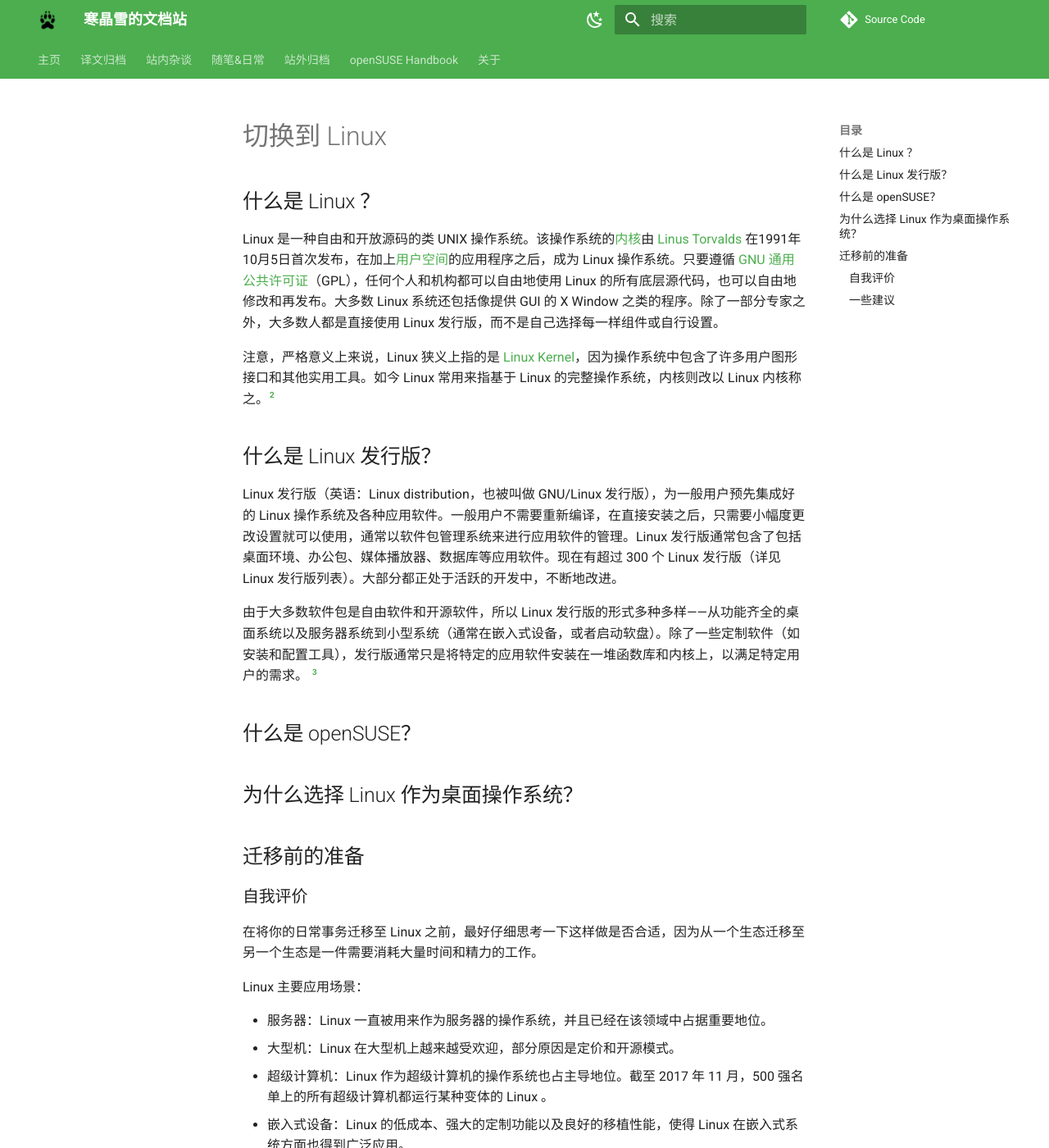
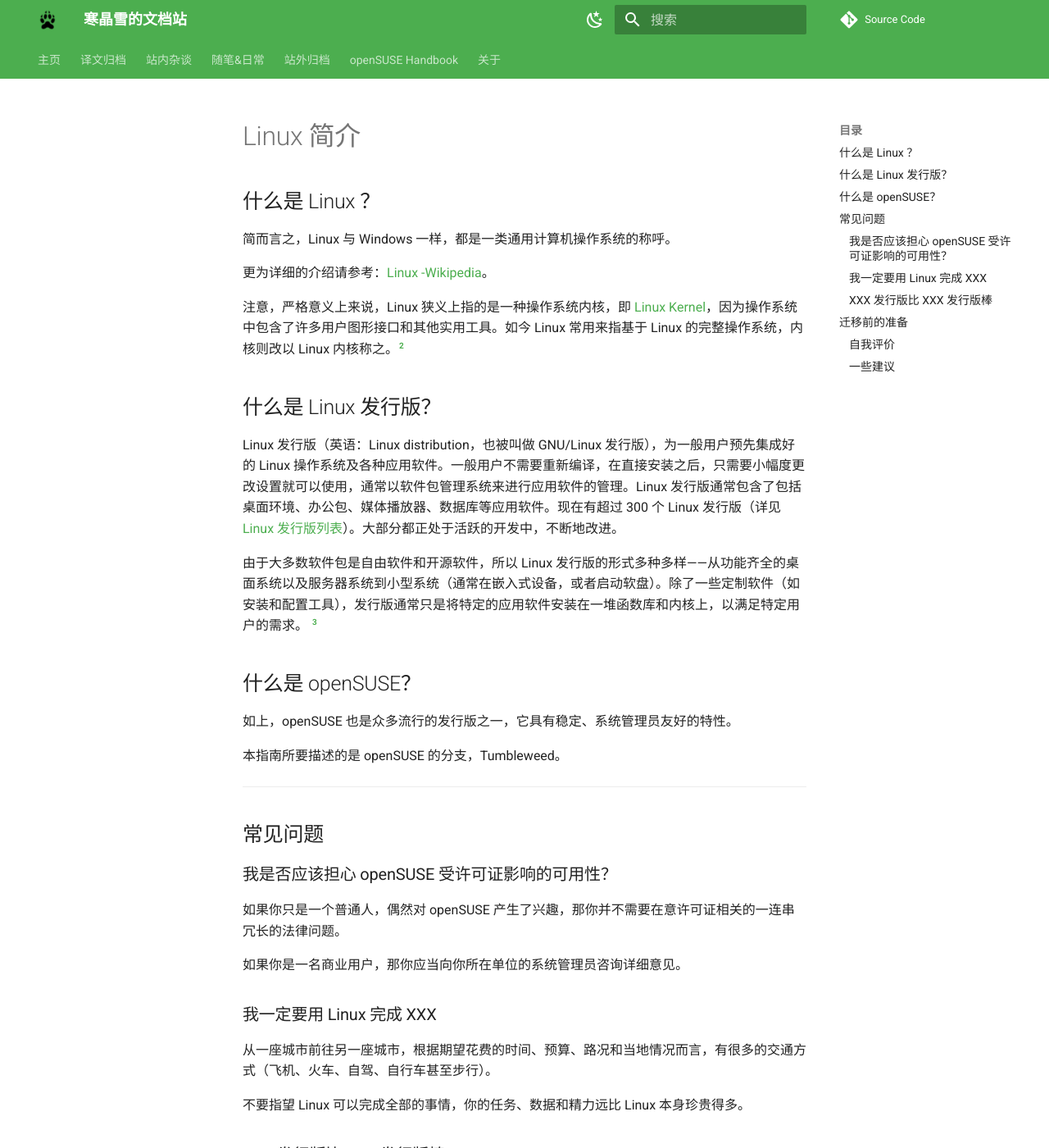
Before and after one commit to Hanjingxue-Boling/Whiteboard, an MkDocs documentation site: the page built from docs/handbook/entry/prologue/switch-to-linux.md, in a window 1280 px wide and 1400 px high. Shown: the whole window at 82% size. Built offline with MkDocs 1.6.1 and Material for MkDocs 9.7.7, drawn with Linux system fonts in a browser that asks for light colours; comment, search, counter and statistics services are not loaded; some of the changed text lies outside the part shown.

Commit message:
2022-07-26-01

```diff
--- a/docs/handbook/entry/prologue/switch-to-linux.md
+++ b/docs/handbook/entry/prologue/switch-to-linux.md
@@ -1,24 +1,50 @@
 ---
-title: "切换到 Linux"
-description: "切换到Linux之前应当了解的一些事项。"
-lead: "在开始非凡的 GNU/Linux 之旅之前，您应当了解这些。"
+title: "Linux 简介"
 ---
 
 ## 什么是 Linux ？
 
-Linux 是一种自由和开放源码的类 UNIX 操作系统。该操作系统的[内核](https://en.wikipedia.org/wiki/Kernel_(operating_system))由 [Linus Torvalds](https://en.wikipedia.org/wiki/Linus_Torvalds) 在1991年10月5日首次发布，在加上[用户空间](https://en.wikipedia.org/wiki/User_space_and_kernel_space)的应用程序之后，成为 Linux 操作系统。只要遵循 [GNU 通用公共许可证](https://en.wikipedia.org/wiki/GNU_General_Public_License)（GPL），任何个人和机构都可以自由地使用 Linux 的所有底层源代码，也可以自由地修改和再发布。大多数 Linux 系统还包括像提供 GUI 的 X Window 之类的程序。除了一部分专家之外，大多数人都是直接使用 Linux 发行版，而不是自己选择每一样组件或自行设置。
+简而言之，Linux 与 Windows 一样，都是一类通用计算机操作系统的称呼。
 
-注意，严格意义上来说，Linux 狭义上指的是 [Linux Kernel](https://en.wikipedia.org/wiki/Linux_kernel)，因为操作系统中包含了许多用户图形接口和其他实用工具。如今 Linux 常用来指基于 Linux 的完整操作系统，内核则改以 Linux 内核称之。[^1]
+更为详细的介绍请参考：[Linux -Wikipedia](https://en.wikipedia.org/wiki/Linux)。
+
+注意，严格意义上来说，Linux 狭义上指的是一种操作系统内核，即 [Linux Kernel](https://en.wikipedia.org/wiki/Linux_kernel)，因为操作系统中包含了许多用户图形接口和其他实用工具。如今 Linux 常用来指基于 Linux 的完整操作系统，内核则改以 Linux 内核称之。[^1]
 
 ## 什么是 Linux 发行版？
 
-Linux 发行版（英语：Linux distribution，也被叫做 GNU/Linux 发行版），为一般用户预先集成好的 Linux 操作系统及各种应用软件。一般用户不需要重新编译，在直接安装之后，只需要小幅度更改设置就可以使用，通常以软件包管理系统来进行应用软件的管理。Linux 发行版通常包含了包括桌面环境、办公包、媒体播放器、数据库等应用软件。现在有超过 300 个 Linux 发行版（详见 Linux 发行版列表）。大部分都正处于活跃的开发中，不断地改进。
+Linux 发行版（英语：Linux distribution，也被叫做 GNU/Linux 发行版），为一般用户预先集成好的 Linux 操作系统及各种应用软件。一般用户不需要重新编译，在直接安装之后，只需要小幅度更改设置就可以使用，通常以软件包管理系统来进行应用软件的管理。Linux 发行版通常包含了包括桌面环境、办公包、媒体播放器、数据库等应用软件。现在有超过 300 个 Linux 发行版（详见 [Linux 发行版列表](https://en.wikipedia.org/wiki/List_of_Linux_distributions)）。大部分都正处于活跃的开发中，不断地改进。
 
 由于大多数软件包是自由软件和开源软件，所以 Linux 发行版的形式多种多样——从功能齐全的桌面系统以及服务器系统到小型系统（通常在嵌入式设备，或者启动软盘）。除了一些定制软件（如安装和配置工具），发行版通常只是将特定的应用软件安装在一堆函数库和内核上，以满足特定用户的需求。 [^2]
 
 ## 什么是 openSUSE？
 
-## 为什么选择 Linux 作为桌面操作系统？
+如上，openSUSE 也是众多流行的发行版之一，它具有稳定、系统管理员友好的特性。
+
+本指南所要描述的是 openSUSE 的分支，Tumbleweed。
+
+----
+
+## 常见问题
+
+### 我是否应该担心 openSUSE 受许可证影响的可用性？
+
+如果你只是一个普通人，偶然对 openSUSE 产生了兴趣，那你并不需要在意许可证相关的一连串冗长的法律问题。
+
+如果你是一名商业用户，那你应当向你所在单位的系统管理员咨询详细意见。
+
+### 我一定要用 Linux 完成 XXX
+
+从一座城市前往另一座城市，根据期望花费的时间、预算、路况和当地情况而言，有很多的交通方式（飞机、火车、自驾、自行车甚至步行）。
+
+不要指望 Linux 可以完成全部的事情，你的任务、数据和精力远比 Linux 本身珍贵得多。
+
+### XXX 发行版比 XXX 发行版棒
+
+实际上，除非个别的发行版（常年不更新、缺少贡献者和不修复安全漏洞等），很难断定某个发行版就一定优于其他发行版。特别要注意的是，一个发行版的诞生本身就是一群具有共同需求的用户协力推动的。如果你觉得某个发行版不行，或者不合你胃口，你应当考虑你是否应该换一个发行版（你可能不是该发行版的目标受众）。
+
+简言之，没有糟糕的发行版，只有需求和选择不匹配的糟糕组合。
+
+----
 
 ## 迁移前的准备
 
--- a/docs/handbook/old.yml
+++ b/docs/handbook/old.yml
@@ -14,7 +14,7 @@
   - 入门指南:
       - 序言:
           - 切换到 Linux: entry/prologue/switch-to-linux.md
-          - Linux 发行版: entry/prologue/choose-distro.md
+          - Linux 发行版: entry/wwwprologue/choose-distro.md
           - 桌面环境简介: entry/prologue/desktop-environment.md
       - 安装系统:
           - 安装前准备: entry/installation/pre-install.md
```
Also changed, not shown: docs/translation/OpenBSD-zh/about.md (+14 -14 lines), docs/translation/OpenBSD-zh/openbsd-faq/faq1.md (renamed from docs/translation/OpenBSD-zh/openbsd-faq/OpenBSD FAQ - Building the System from Source.md), docs/translation/OpenBSD-zh/openbsd-faq/faq10.md (renamed from docs/translation/OpenBSD-zh/openbsd-faq/OpenBSD FAQ - Virtualization.md), docs/translation/OpenBSD-zh/openbsd-faq/faq2.md (renamed from docs/translation/OpenBSD-zh/openbsd-faq/OpenBSD FAQ - Disk Setup.md), docs/translation/OpenBSD-zh/openbsd-faq/faq3.md (renamed from docs/translation/OpenBSD-zh/openbsd-faq/OpenBSD FAQ - Installation Guide.md), docs/translation/OpenBSD-zh/openbsd-faq/faq4.md (renamed from docs/translation/OpenBSD-zh/openbsd-faq/OpenBSD FAQ - Keyboard and Display Controls.md), docs/translation/OpenBSD-zh/openbsd-faq/faq5.md (renamed from docs/translation/OpenBSD-zh/openbsd-faq/OpenBSD FAQ - Multimedia.md), docs/translation/OpenBSD-zh/openbsd-faq/faq6.md (renamed from docs/translation/OpenBSD-zh/openbsd-faq/OpenBSD FAQ - Networking.md), docs/translation/OpenBSD-zh/openbsd-faq/faq7.md (renamed from docs/translation/OpenBSD-zh/openbsd-faq/OpenBSD FAQ - Package Management.md), docs/translation/OpenBSD-zh/openbsd-faq/faq8.md (renamed from docs/translation/OpenBSD-zh/openbsd-faq/OpenBSD FAQ - The X Window System.md), docs/translation/OpenBSD-zh/openbsd-faq/faq9.md (renamed from docs/translation/OpenBSD-zh/openbsd-faq/OpenBSD FAQ - Virtual Private Networks (VPN) .md), docs/translation/OpenBSD-zh/other/bsd01.md (renamed from docs/translation/OpenBSD-zh/other/OpenBSD - Following -current and using snapshots.md), docs/translation/OpenBSD-zh/other/bsd02.md (renamed from docs/translation/OpenBSD-zh/other/OpenBSD - Mailing Lists .md), docs/translation/OpenBSD-zh/other/bsd03.md (renamed from docs/translation/OpenBSD-zh/other/OpenBSD - Problem Reports.md), 1 more files.
